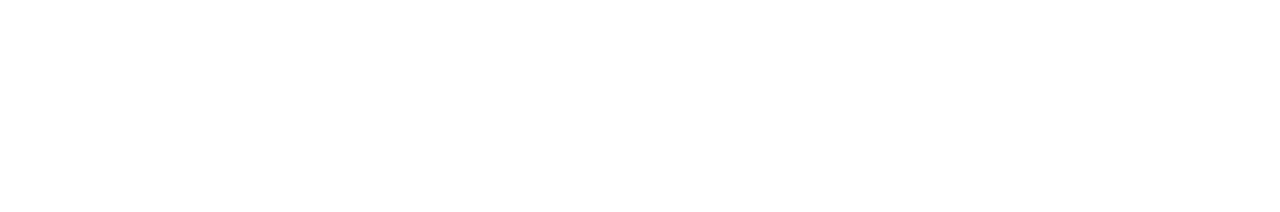
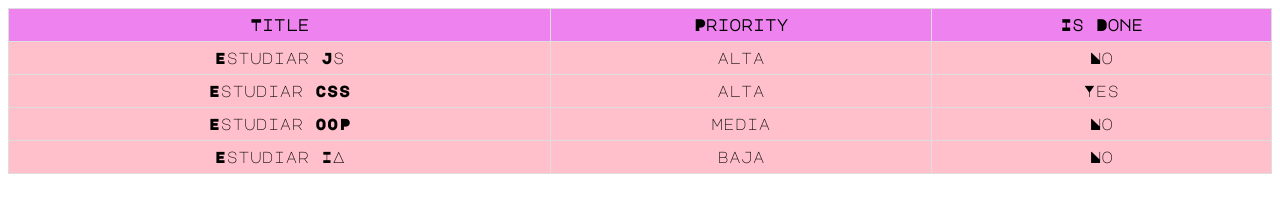
Before and after one commit to GiselaHurtado/Js---Asincron-as-y-Promesas, a website: page index.html in a window 1280 px wide. Drawn offline with Linux system fonts and the light colour scheme.

Commit message:
added tabla in html and styles

```diff
--- a/index.html
+++ b/index.html
@@ -3,10 +3,27 @@
 <head>
     <meta charset="UTF-8">
     <meta name="viewport" content="width=device-width, initial-scale=1.0">
+    <link rel="stylesheet" href="./public/src/styles/styles.css">
     <title>Js - Asincronías y Promesas</title>
+    <link rel="preconnect" href="https://fonts.googleapis.com">
+    <link rel="preconnect" href="https://fonts.gstatic.com" crossorigin>
+    <link href="https://fonts.googleapis.com/css2?family=Major+Mono+Display&display=swap" rel="stylesheet">
 </head>
 <body>
-<main></main>
+<main>
+    <table id="resultsTable">
+        <thead>
+            <tr>
+                <th>Title</th>
+                <th>Priority</th>
+                <th>Is Done</th>
+            </tr>
+        </thead>
+        <tbody id="resultsBody">
+
+        </tbody>
+    </table>
+</main>
 <script type="module" src="./js/app.js"></script>
 </body>
 </html>
--- a/js/app.js
+++ b/js/app.js
@@ -1,24 +1,14 @@
+const uri = '../js/data.json';
 
-const uri = '../js/data.json'
-
-
-async function getData(){
-
-    const response = await fetch(uri)
+async function getData() {
+    const response = await fetch(uri);
     const data = await response.json();
 
-    for (let index = 0; index < data.results.length; index++) {
-        console.log(data.results[index].title);
-    }
-
-    data.results.forEach(element => {
-        console.log(element);
-
+    const resultsBody = document.getElementById('resultsBody');
+    data.results.forEach(result => {
+        const row = `<tr><td>${result.title}</td><td>${result.priority}</td><td>${result.isDone ? 'Yes' : 'No'}</td></tr>`;
+        resultsBody.innerHTML += row;
     });
-
-    console.log(data.results);
-    console.log(data.status);
-
 }
 
-getData()
+getData();
--- /dev/null
+++ b/public/src/styles/styles.css
@@ -0,0 +1,18 @@
+table {
+    width: 100%;
+    border-collapse: collapse;
+    background-color: pink;
+    text-align: center;
+    font-family: Major Mono Display;
+
+}
+th, td {
+    border: 1px solid #ddd;
+    padding: 8px;
+}
+th {
+    background-color: #f2f2f2;
+    text-align: left;
+    background-color: violet;
+    text-align: center;
+}
```
